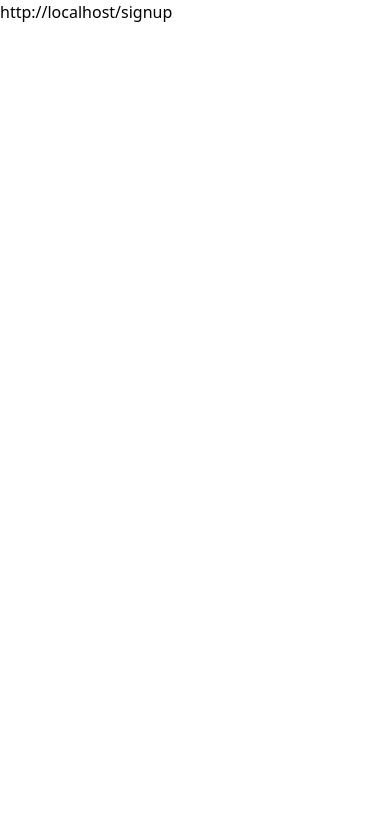
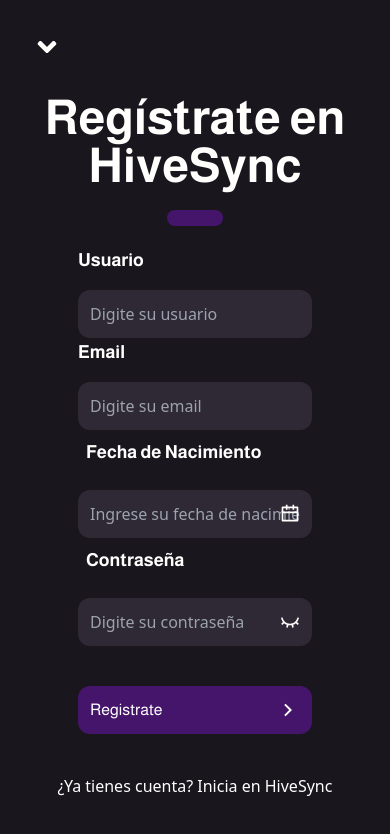
Before and after one commit to franc1sc0sv/hivesync_frontend, a React (Vite) app: page /signup in a window 390 px wide. Shown: the top 834 px of the page. Built offline with nearby package versions, Linux system fonts and the light colour scheme; a web font is replaced by a local one.

Commit message:
registro finalizado
hubiéramos hecho el proyecto con pseint mejor

```diff
--- a/package.json
+++ b/package.json
@@ -16,6 +16,7 @@
     "i18next": "^23.10.1",
     "i18next-http-backend": "^2.5.0",
     "react": "^18.2.0",
+    "react-calendar": "^4.8.0",
     "react-dom": "^18.2.0",
     "react-icons": "^5.0.1",
     "react-router-dom": "^6.22.3"
--- /dev/null
+++ b/src/components/forms/DateBirth.tsx
@@ -0,0 +1,77 @@
+import { useState, ReactElement, useEffect, useRef } from 'react';
+import Calendar from 'react-calendar';
+import 'react-calendar/dist/Calendar.css';
+import { RiCalendarLine } from 'react-icons/ri';
+
+// el fokin error del onChange no supe como solucionarlo asi q sdhjajks
+
+export const DateOfBirthInput = (): ReactElement => {
+    // Estado para almacenar la fecha seleccionada
+    const [selectedDate, setSelectedDate] = useState<Date | null>(null);
+
+    // Estado para controlar la visibilidad del calendario
+    const [showDatePicker, setShowDatePicker] = useState<boolean>(false);
+
+    // Referencia al contenedor que envuelve el campo de entrada y el calendario
+    const calendarRef = useRef<HTMLDivElement>(null);
+
+    // Función para manejar el cambio de fecha
+    const handleDateChange = (date: Date): void => {
+        setSelectedDate(date);
+        setShowDatePicker(false); // Oculta el calendario después de seleccionar una fecha
+    };
+
+    // Función para alternar la visibilidad del calendario
+    const toggleDatePicker = (): void => {
+        setShowDatePicker(!showDatePicker);
+    };
+
+    // Efecto para manejar los clics fuera del calendario
+    useEffect(() => {
+        const handleClickOutside = (event: MouseEvent) => {
+            const target = event.target as HTMLElement;
+            // Verifica si el clic ocurrió fuera del contenedor del calendario
+            if (calendarRef.current && !calendarRef.current.contains(target)) {
+                setShowDatePicker(false); // Oculta el calendario si se hace clic fuera de él
+            }
+        };
+
+        // Agrega un event listener para los clics en el cuerpo del documento
+        document.body.addEventListener('click', handleClickOutside);
+
+        // Limpia el event listener al desmontar el componente para evitar fugas de memoria
+        return () => {
+            document.body.removeEventListener('click', handleClickOutside);
+        };
+    }, []); // Se ejecuta solo una vez al montar el componente
+
+    return (
+        <div className="flex flex-col gap-4 w-3/5">
+            <h3 className="text-lg text-custom_white font-almarai font-bold p-2">Fecha de Nacimiento</h3>
+            <div className="relative mx-auto w-full max-w-md" ref={calendarRef}>
+                <input
+                    type="text"
+                    className="bg-overlay_2 w-full p-3 rounded-xl text-custom_white focus:outline-none focus:ring-4 focus:ring-primary focus:border-primary transition duration-300"
+                    placeholder="Ingrese su fecha de nacimiento"
+                    readOnly
+                    onClick={toggleDatePicker} // Abre o cierra el calendario al hacer clic en el campo de entrada
+                    value={selectedDate ? selectedDate.toLocaleDateString() : ''}
+                />
+                {showDatePicker && ( // Muestra el calendario si showDatePicker es true
+                    <div className="absolute top-full left-0 z-10">
+                        <Calendar
+                            onChange={handleDateChange}
+                            value={selectedDate || undefined}
+                            className="bg-custom_white p-2 rounded-xl"
+                        />
+                    </div>
+                )}
+                <div className="absolute inset-y-0 right-0 flex items-center pr-3">
+                    <button type="button" onClick={toggleDatePicker}>
+                        <RiCalendarLine className="text-xl text-custom_white" />
+                    </button>
+                </div>
+            </div>
+        </div>
+    );
+};
--- a/src/components/forms/PasswordInput.tsx
+++ b/src/components/forms/PasswordInput.tsx
@@ -31,7 +31,7 @@
         />
         <div className="absolute inset-y-0 right-0 flex items-center pr-3">
           <button type="submit">
-            {!showPassword ? <RiEyeCloseLine className="text-xl text-custom_white " onClick={passwordVisibility} /> : <RiEyeLine className="text-xl text-custom_white " onClick={passwordVisibility}/>}
+            {!showPassword ? <RiEyeCloseLine className="text-xl text-custom_white " onClick={passwordVisibility} /> : <RiEyeLine className="text-xl text-custom_white " onClick={passwordVisibility} />}
           </button>
         </div>
       </div>
--- a/src/components/forms/PurpleInput.tsx
+++ b/src/components/forms/PurpleInput.tsx
@@ -1,14 +1,16 @@
 import { RiArrowRightSLine } from "react-icons/ri";
 
-export const PurpleInput = () => {
-    return (
-        <>
-        <div className="flex flex-col items-center w-3/5">
-            <div  className="w-full bg-primary p-3 rounded-xl text-custom_white m-10 font-almarai flex justify-between items-center">
-                <p className="mb-0">Entra en HyveSinc</p>
-                <span><RiArrowRightSLine className="text-2xl" /></span>
-            </div>
-        </div>
-        </>
-    )
+interface PurpleInputProps {
+  text: string;
 }
+
+export const PurpleInput: React.FC<PurpleInputProps> = ({ text }) => {
+  return (
+    <div className="flex flex-col items-center w-3/5">
+      <div className="w-full bg-primary p-3 rounded-xl text-custom_white m-10 font-almarai flex justify-between items-center">
+        <p className="mb-0">{text}</p>
+        <span><RiArrowRightSLine className="text-2xl" /></span>
+      </div>
+    </div>
+  );
+};
--- a/src/components/forms/inputs.tsx
+++ b/src/components/forms/inputs.tsx
@@ -5,7 +5,7 @@
 
 }
 
-export const InputsForms: React.FC <InputInformation> = ({title,placeholder,type}) => {
+export const InputsForms: React.FC<InputInformation> = ({ title, placeholder, type }) => {
     return (<>
         <div className="flex flex-col gap-4 w-3/5">
             <h3 className="text-lg text-custom_white font-almarai font-bold ">{title}</h3>
--- a/src/pages/Auth/Login/LoginPage.tsx
+++ b/src/pages/Auth/Login/LoginPage.tsx
@@ -7,16 +7,16 @@
 
 export const LoginPage = () => {
   return (<>
-    <div className=" w-full md:hidden lg:hidden h-screen bg-overlay_1 flex flex-col">
-      <GoBackTriangle/>
+    <div className="w-full md:hidden lg:hidden h-screen bg-overlay_1 flex flex-col">
+      <GoBackTriangle />
       <div className="m-5 ">
         <h1 className="text-5xl text-center text-custom_white font-style: font-almarai font-bold">Inicia Sesión  en HiveSync</h1>
         <div className="h-4 bg-primary w-14 rounded-lg mx-auto my-5"></div>
         <div className="flex flex-col justify-center items-center">
-            <InputsForms title="Email" placeholder="Digite su email" type="text"/>
-            <PasswordInput/>
-            <PurpleInput/>
-            <Link to="/signup"><p className="text-custom_white">¿No tienes cuenta?  Crea una en HiveSync</p></Link>
+          <InputsForms title="Email" placeholder="Digite su email" type="text" />
+          <PasswordInput />
+          <PurpleInput text="Entra en HyveSync" />
+          <Link to="/signup"><p className="text-custom_white">¿No tienes cuenta?  Crea una en HiveSync</p></Link>
           <p className="text-custom_white">Olvidé mi contraseña</p>
         </div>
       </div>
--- a/src/pages/Auth/SingUp/SingUpPage.tsx
+++ b/src/pages/Auth/SingUp/SingUpPage.tsx
@@ -1,4 +1,24 @@
+import { GoBackTriangle } from "../../../components/buttons/goBackTriangle"
+import { InputsForms } from "../../../components/forms/inputs"
+import { PasswordInput } from "../../../components/forms/PasswordInput"
+import { PurpleInput } from "../../../components/forms/PurpleInput"
+import { Link } from "react-router-dom"
+import { DateOfBirthInput } from "../../../components/forms/DateBirth"
+
 export const SingUpPage = () => {
-  const currentUrl = window.location.href;
-  return <p>{currentUrl}</p>;
-};
+  return (<>
+    <div className="w-full md:hidden lg:hidden h-screen bg-overlay_1 flex flex-col">
+      <GoBackTriangle />
+      <div className="flex flex-col justify-center items-center">
+        <h1 className="text-5xl text-center text-custom_white font-style: font-almarai font-bold">Regístrate en HiveSync</h1>
+        <div className="h-4 bg-primary w-14 rounded-lg mx-auto my-5"></div>
+        <InputsForms title="Usuario" placeholder="Digite su usuario" type="text" />
+        <InputsForms title="Email" placeholder="Digite su email" type="text" />
+        <DateOfBirthInput/>
+        <PasswordInput/>
+        <PurpleInput text="Registrate" />
+        <Link to="/login"><p className="text-custom_white">¿Ya tienes cuenta?  Inicia en HiveSync</p></Link>
+      </div>
+    </div>
+  </>)
+}
```
Also changed, not shown: 1 other file (tests, documents, lock files or other folders).
